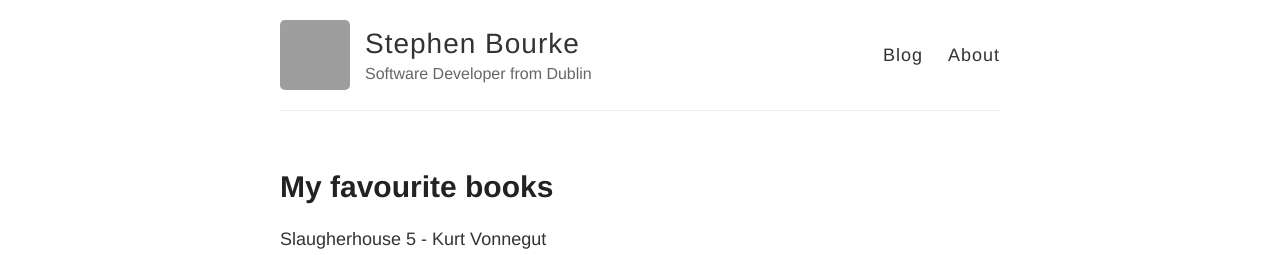
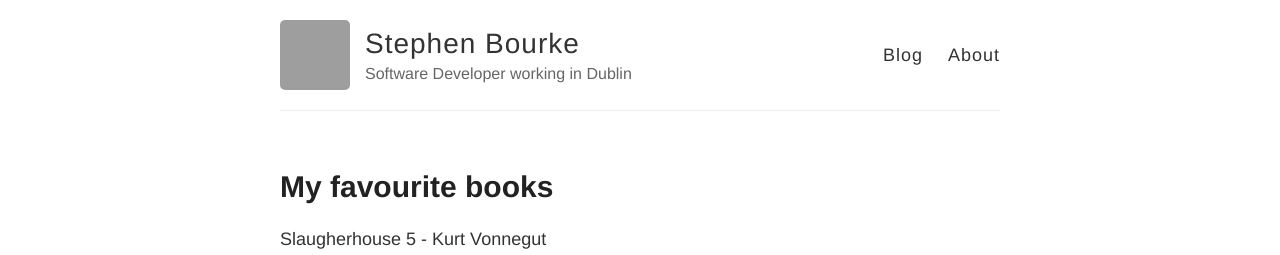
Before and after one commit to stephenbourke/stephenbourke.github.io, a Jekyll site: the page built from index.html, in a window 1280 px wide. Shown: the top 255 px of the page. Built offline with Jekyll 4.4.1, drawn with Linux system fonts in a browser that asks for light colours; Markdown is read by kramdown in place of the engine named in the settings; grey boxes are pictures that could not be loaded.

Commit message:
Update _config.yml

```diff
--- a/_config.yml
+++ b/_config.yml
@@ -6,7 +6,7 @@
 name: Stephen Bourke
 
 # Short bio or description (displayed in the header)
-description: Software Developer from Dublin
+description: Software Developer working in Dublin
 
 # URL of your avatar or profile pic (you could use your GitHub profile pic)
 avatar: https://avatars1.githubusercontent.com/u/2278927?v=3&s=460
```
